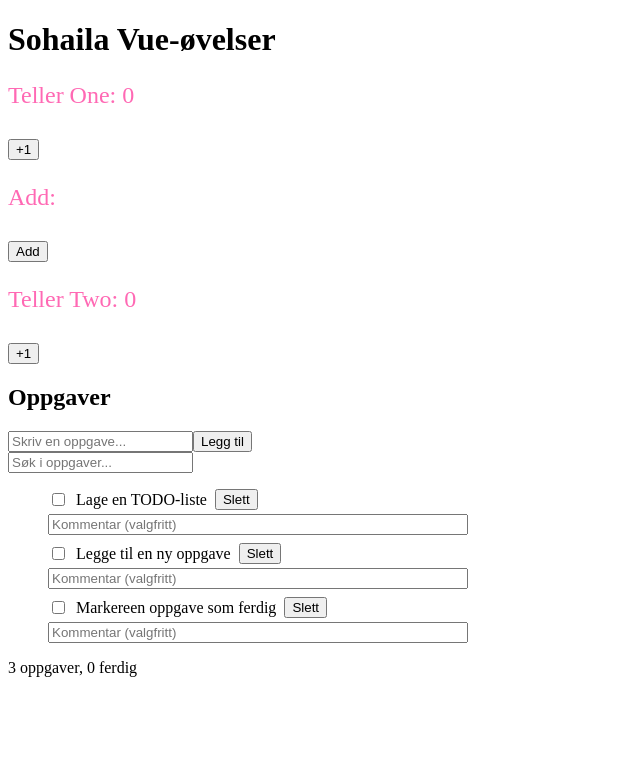
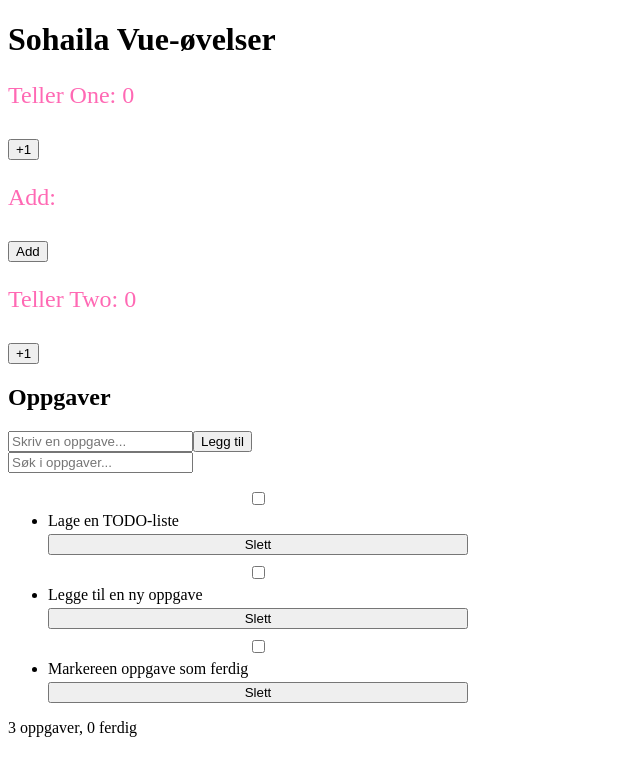
Before and after one commit to sohaila90/vue-ovelser, a Vue app: page / in a window 1280 px wide. Shown: the top 776 px of the page, without its empty margins (0-640 px from the left). Built offline with nearby package versions, Linux system fonts and the light colour scheme.

Commit message:
refactor: del TodoList i TodoFrom, TodoItem og TodoStats

```diff
--- /dev/null
+++ b/src/components/TodoForm.vue
@@ -0,0 +1,13 @@
+<script setup lang="ts">
+const model = defineModel<string>({ default: "" });
+const emit = defineEmits<{ add: [] }>();
+</script>
+
+<template>
+  <form @submit.prevent="emit('add')">
+    <input v-model.trim="model" placeholder="Skriv en oppgave..." />
+    <button type="submit">Legg til</button>
+  </form>
+</template>
+
+<style scoped></style>
--- /dev/null
+++ b/src/components/TodoItem.vue
@@ -0,0 +1,19 @@
+<script setup lang="ts">
+import type { Task } from "../types";
+
+defineProps<{
+  task: Task;
+}>();
+const emit = defineEmits<{
+  toggle: [id: number];
+  remove: [id: number];
+}>();
+</script>
+
+<template>
+  <input type="checkbox" :checked="task.done" @change="emit('toggle', task.id)" />
+  <li>{{ task.text }}</li>
+  <button @click="emit('remove', task.id)">Slett</button>
+</template>
+
+<style scoped></style>
--- a/src/components/TodoList.vue
+++ b/src/components/TodoList.vue
@@ -1,12 +1,9 @@
 <script setup lang="ts">
 import { ref } from "vue";
-
-type Task = {
-  id: number;
-  text: string;
-  done: boolean;
-  comment?: string;
-};
+import TodoForm from "./TodoForm.vue";
+import TodoItem from "./TodoItem.vue";
+import TodoStats from "./TodoStats.vue";
+import type { Task } from "../types.ts";
 
 const tasks = ref<Task[]>([
   { id: 1, text: "Lage en TODO-liste", done: false },
@@ -25,8 +22,9 @@ function addTask() {
   tasks.value.push({ id: nesteId++, text, done: false });
   newTask.value = "";
 }
-function toggleTask(task: Task) {
-  task.done = !task.done;
+function toggleTask(id: number) {
+  const task = tasks.value.find((t) => t.id === id);
+  if (task) task.done = !task.done;
 }
 function removeTask(id: number) {
   tasks.value = tasks.value.filter((task) => task.id !== id);
@@ -37,29 +35,18 @@ function removeTask(id: number) {
   <section class="todo">
     <h2>Oppgaver</h2>
 
-    <form @submit.prevent="addTask">
-      <input @keyup.enter="addTask" v-model.trim="newTask" placeholder="Skriv en oppgave..." />
-      <button type="submit">Legg til</button>
-    </form>
+    <TodoForm v-model="newTask" @add="addTask" />
 
     <input v-model.trim="filter" placeholder="Søk i oppgaver..." />
 
     <p v-if="tasks.length === 0">Ingen oppgaver ennå</p>
     <ul v-else>
-      <li
-        v-for="task in tasks.filter((t) => t.text.toLowerCase().includes(filter.toLowerCase()))"
-        :key="task.id"
-        :class="{ done: task.done }"
-      >
-        <div class="row">
-          <input type="checkbox" :checked="task.done" @change="toggleTask(task)" />
-          <span>{{ task.text }}</span>
-          <button @click="removeTask(task.id)">Slett</button>
-        </div>
-        <input v-model.lazy="task.comment" placeholder="Kommentar (valgfritt)" />
+      <li v-for="task in tasks" :key="task.id">
+        <TodoItem :task="task" @toogle="toggleTask" @remove="removeTask" />
       </li>
     </ul>
-    <p>{{ tasks.length }} oppgaver, {{ tasks.filter((t) => t.done).length }} ferdig</p>
+
+    <TodoStats :total="tasks.length" :done="tasks.filter((t) => t.done).length" />
   </section>
 </template>
 
--- /dev/null
+++ b/src/components/TodoStats.vue
@@ -0,0 +1,12 @@
+<script setup lang="ts">
+defineProps<{
+  total: number;
+  done: number;
+}>();
+</script>
+
+<template>
+  <p>{{ total }} oppgaver, {{ done }} ferdig</p>
+</template>
+
+<style scoped></style>
--- /dev/null
+++ b/src/types.ts
@@ -0,0 +1,6 @@
+export type Task = {
+  id: number;
+  text: string;
+  done: boolean;
+  comment?: string;
+};
```
